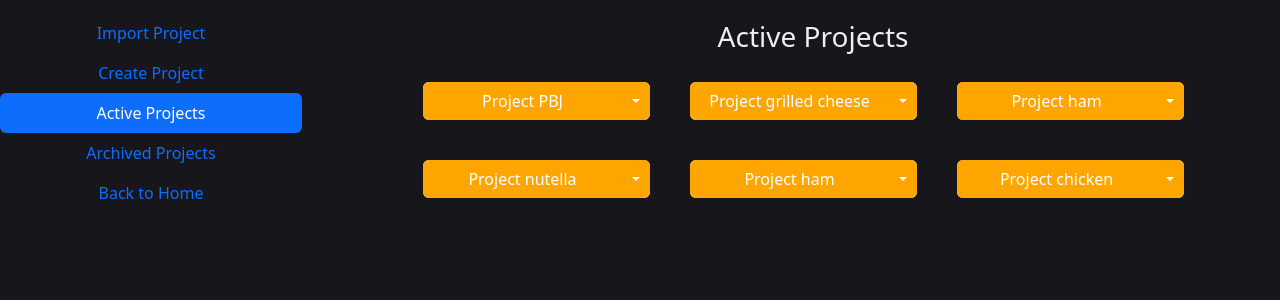
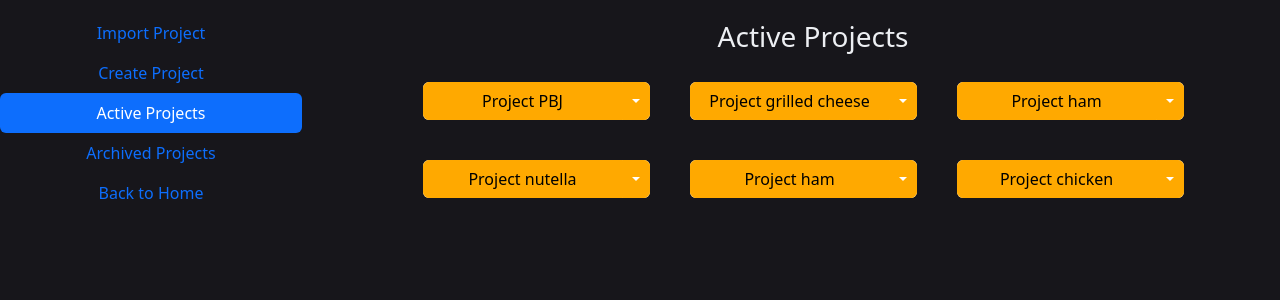
Before and after one commit to matchagreen/CS4311_G6_CAN_Bus_Visualizer_Front-End, a React (Create React App) app: page /projects in a window 1280 px wide. Shown: the top 300 px of the page. Built offline with nearby package versions, Linux system fonts and the light colour scheme; the HTML template or start-up script is replaced by a standard one.

Commit message:
Warning color and package lock?

```diff
--- a/src/projects/index.css
+++ b/src/projects/index.css
@@ -41,14 +41,15 @@
 }
 
 .inside-mock{
-    background-color: orange;
-    border-color: orange;
+    color: black;
+    background-color: #FFA900;
+    border-color: #FFA900;
     width: 200px;
 
 }
 .inside-mock-dropdown{
-    background-color: orange;
-    border-color: orange;
+    background-color: #FFA900;
+    border-color: #FFA900;
 
 }
 .projectHeader3{
```
Also changed, not shown: 1 other file (tests, documents, lock files or other folders).
